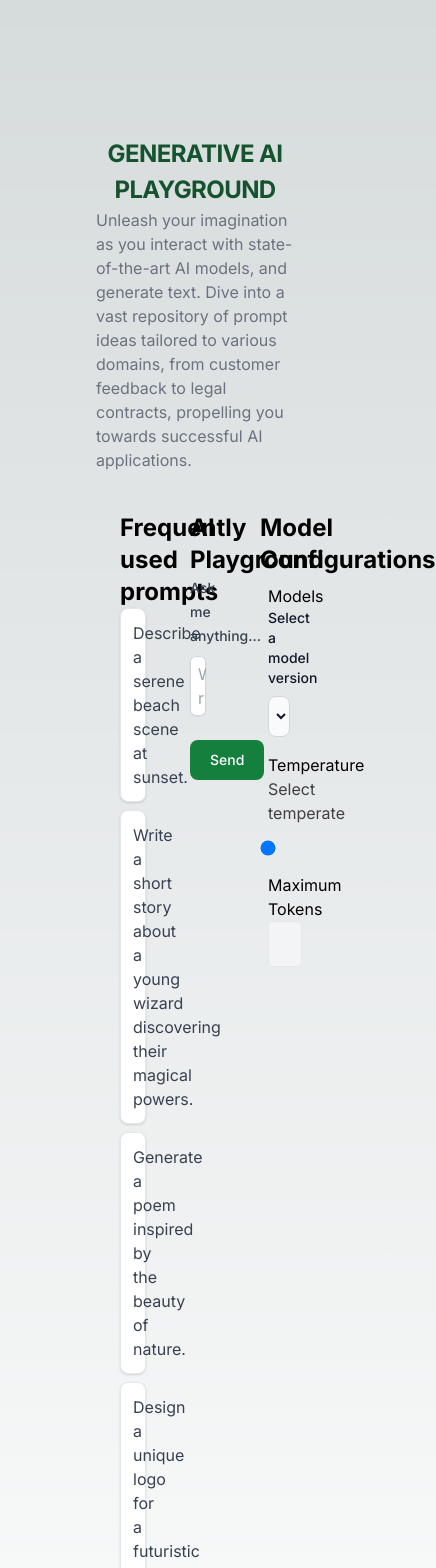
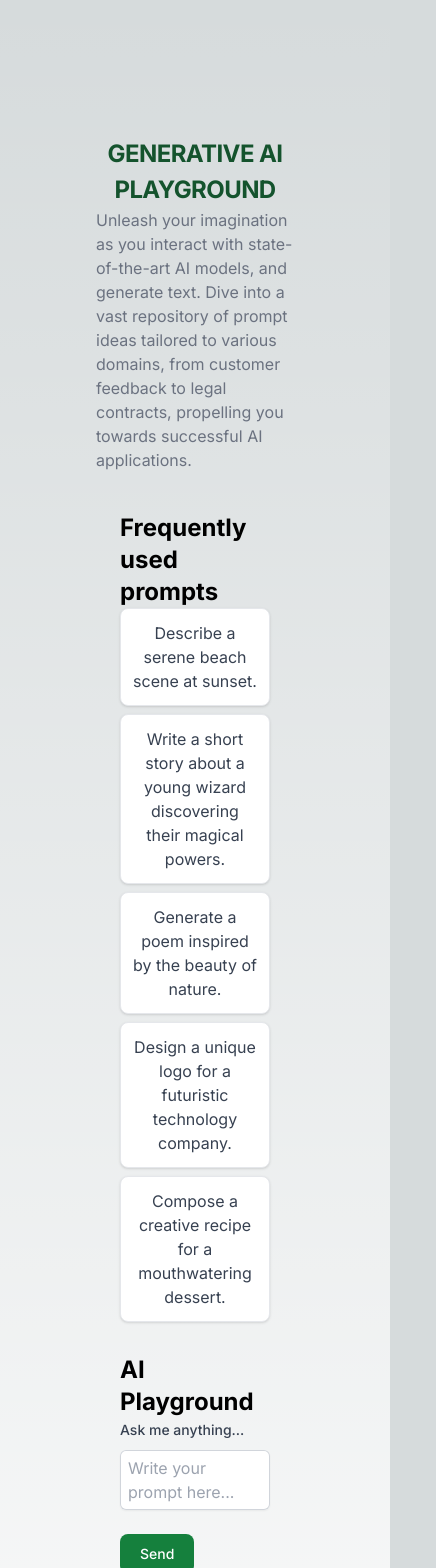
Before and after one commit to Stanley-Okwii/ai-playground, a Next.js app: page / in a window 390 px wide. Shown: the top 1568 px of the page, 436 px wide, since content can reach past the window. Built offline with nearby package versions, Linux system fonts and the light colour scheme.

Commit message:
feat: ensure that the page is responsive on mobile

```diff
--- a/src/app/page.tsx
+++ b/src/app/page.tsx
@@ -34,7 +34,7 @@ export default function Home() {
             Authorization: `Bearer ${
               process.env.NEXT_PUBLIC_OPENAI_API_KEY || ""
             }`,
-            Organization: process.env.NEXT_PUBLIC_ORGANIZATION || ""
+            Organization: process.env.NEXT_PUBLIC_ORGANIZATION || "",
           },
           body: JSON.stringify({
             model: modelVersion,
@@ -93,7 +93,8 @@ export default function Home() {
   return (
     <main className="min-h-screen flex-col items-center justify-between p-24">
       <Header />
-      <div className="grid grid-cols-3 gap-3">
+      <div className="container mx-auto">
+        <div className="grid grid-cols-1 gap-6 md:grid-cols-2 lg:grid-cols-3">
           <div className="flex min-h-full flex-col px-6 lg:px-8">
             <h4 className="text-2xl font-bold dark:text-white">
               Frequently used prompts
@@ -101,7 +102,9 @@ export default function Home() {
             <FrequentPrompts {...{ setInputValue, sendRequest }} />
           </div>
           <div className="flex min-h-full flex-col px-6 lg:px-8">
-          <h4 className="text-2xl font-bold dark:text-white">AI Playground</h4>
+            <h4 className="text-2xl font-bold dark:text-white">
+              AI Playground
+            </h4>
             <InputForm
               {...{ isLoading, setInputValue, inputValue, sendRequest }}
             />
@@ -131,6 +134,7 @@ export default function Home() {
             />
           </div>
         </div>
+      </div>
     </main>
   );
 }
```
Lines whose indentation alone changed are shown as unchanged.
